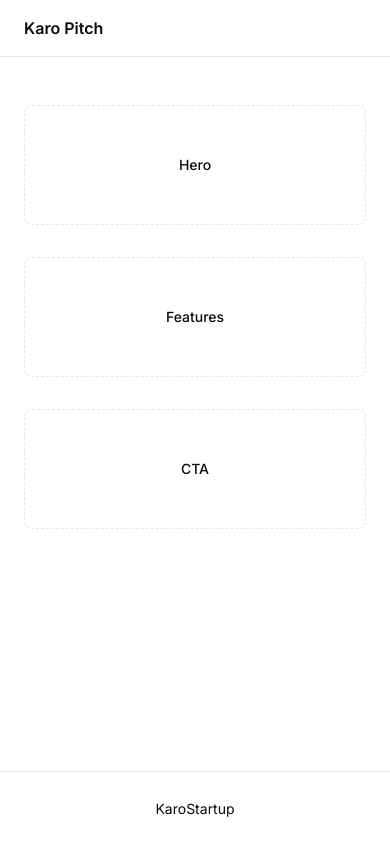
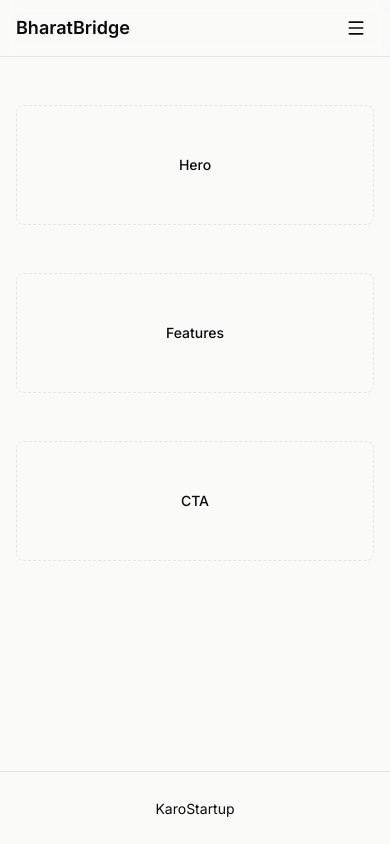
Before and after one commit to HarshYadav1711/bharatbridge-karopitch-demo, a Next.js app: page / in a window 390 px wide. Built offline with nearby package versions, Linux system fonts and the light colour scheme.

Commit message:
feat: implement design system and reusable UI components
- added responsive Navbar with startup-style navigation
- created reusable layout primitives (Container, SectionTitle, Card)
- implemented primary CTA button styles
- established typography and color hierarchy

```diff
--- a/app/globals.css
+++ b/app/globals.css
@@ -12,20 +12,24 @@
 
 @layer base {
   :root {
-    --background: oklch(1 0 0);
+    /* BharatBridge design system */
+    --primary-brand: #0b3a6b;
+    --accent-brand: #f4a261;
+    --background-neutral: #fafaf9;
+    --background: var(--background-neutral);
     --foreground: oklch(0.145 0 0);
     --card: oklch(1 0 0);
     --card-foreground: oklch(0.145 0 0);
     --popover: oklch(1 0 0);
     --popover-foreground: oklch(0.145 0 0);
-    --primary: oklch(0.205 0 0);
+    --primary: var(--primary-brand);
     --primary-foreground: oklch(0.985 0 0);
     --secondary: oklch(0.97 0 0);
     --secondary-foreground: oklch(0.205 0 0);
     --muted: oklch(0.97 0 0);
     --muted-foreground: oklch(0.556 0 0);
-    --accent: oklch(0.97 0 0);
-    --accent-foreground: oklch(0.205 0 0);
+    --accent: var(--accent-brand);
+    --accent-foreground: oklch(0.2 0 0);
     --destructive: oklch(0.577 0.245 27.325);
     --border: oklch(0.922 0 0);
     --input: oklch(0.922 0 0);
--- a/app/page.tsx
+++ b/app/page.tsx
@@ -1,15 +1,18 @@
-import { Header } from "@/components/Header";
+import { Navbar } from "@/components/Navbar";
+import { Container } from "@/components/Container";
 import { Footer } from "@/components/Footer";
 import { PlaceholderSection } from "@/sections/PlaceholderSection";
 
 export default function Home() {
   return (
     <>
-      <Header />
-      <main className="flex-1 w-full max-w-5xl mx-auto py-12 px-6 flex flex-col gap-8">
-        <PlaceholderSection label="Hero" id="hero" />
-        <PlaceholderSection label="Features" id="features" />
-        <PlaceholderSection label="CTA" id="cta" />
+      <Navbar />
+      <main className="flex-1 py-12 sm:py-16">
+        <Container className="flex flex-col gap-12 sm:gap-16">
+          <PlaceholderSection label="Hero" id="hero" />
+          <PlaceholderSection label="Features" id="features" />
+          <PlaceholderSection label="CTA" id="cta" />
+        </Container>
       </main>
       <Footer />
     </>
--- /dev/null
+++ b/components/Button.tsx
@@ -0,0 +1,65 @@
+"use client";
+
+import { forwardRef } from "react";
+import { cn } from "@/lib/utils";
+
+export type ButtonVariant = "primary" | "accent" | "outline" | "ghost";
+export type ButtonSize = "default" | "sm" | "lg";
+
+interface ButtonProps extends React.ButtonHTMLAttributes<HTMLButtonElement> {
+  variant?: ButtonVariant;
+  size?: ButtonSize;
+  children: React.ReactNode;
+  className?: string;
+}
+
+const variantStyles: Record<ButtonVariant, string> = {
+  primary:
+    "bg-primary-brand text-white hover:opacity-90 focus-visible:ring-2 focus-visible:ring-primary-brand/50 border border-transparent",
+  accent:
+    "bg-accent-brand text-white hover:opacity-90 focus-visible:ring-2 focus-visible:ring-accent-brand/50 border border-transparent",
+  outline:
+    "border border-border bg-transparent text-foreground hover:bg-muted focus-visible:ring-2 focus-visible:ring-ring",
+  ghost:
+    "bg-transparent text-foreground hover:bg-muted focus-visible:ring-2 focus-visible:ring-ring",
+};
+
+const sizeStyles: Record<ButtonSize, string> = {
+  default: "h-9 px-4 text-sm",
+  sm: "h-8 px-3 text-sm",
+  lg: "h-10 px-6 text-base",
+};
+
+const Button = forwardRef<HTMLButtonElement, ButtonProps>(
+  (
+    {
+      variant = "primary",
+      size = "default",
+      children,
+      className,
+      type = "button",
+      ...props
+    },
+    ref
+  ) => {
+    return (
+      <button
+        ref={ref}
+        type={type}
+        className={cn(
+          "inline-flex items-center justify-center rounded-lg font-medium transition-opacity focus-visible:outline-none disabled:pointer-events-none disabled:opacity-50",
+          sizeStyles[size],
+          variantStyles[variant],
+          className
+        )}
+        {...props}
+      >
+        {children}
+      </button>
+    );
+  }
+);
+
+Button.displayName = "Button";
+
+export { Button };
--- /dev/null
+++ b/components/Card.tsx
@@ -0,0 +1,46 @@
+import { cn } from "@/lib/utils";
+
+interface CardProps {
+  children: React.ReactNode;
+  className?: string;
+  as?: "div" | "article" | "section";
+}
+
+export function Card({
+  children,
+  className,
+  as: Component = "div",
+}: CardProps) {
+  return (
+    <Component
+      className={cn(
+        "rounded-xl border border-border bg-card text-card-foreground shadow-sm transition-shadow hover:shadow-md",
+        className
+      )}
+    >
+      {children}
+    </Component>
+  );
+}
+
+interface CardHeaderProps {
+  children: React.ReactNode;
+  className?: string;
+}
+
+export function CardHeader({ children, className }: CardHeaderProps) {
+  return (
+    <div className={cn("flex flex-col gap-1.5 p-6 pb-0", className)}>
+      {children}
+    </div>
+  );
+}
+
+interface CardContentProps {
+  children: React.ReactNode;
+  className?: string;
+}
+
+export function CardContent({ children, className }: CardContentProps) {
+  return <div className={cn("p-6 pt-4", className)}>{children}</div>;
+}
--- /dev/null
+++ b/components/Container.tsx
@@ -0,0 +1,24 @@
+import { cn } from "@/lib/utils";
+
+interface ContainerProps {
+  children: React.ReactNode;
+  className?: string;
+  as?: "div" | "section" | "main";
+}
+
+export function Container({
+  children,
+  className,
+  as: Component = "div",
+}: ContainerProps) {
+  return (
+    <Component
+      className={cn(
+        "w-full max-w-6xl mx-auto px-4 sm:px-6 lg:px-8",
+        className
+      )}
+    >
+      {children}
+    </Component>
+  );
+}
--- a/components/Footer.tsx
+++ b/components/Footer.tsx
@@ -1,9 +1,11 @@
+import { Container } from "@/components/Container";
+
 export function Footer() {
   return (
     <footer className="w-full border-t border-border mt-auto">
-      <div className="max-w-5xl mx-auto px-6 py-6 text-center">
+      <Container className="py-6 text-center">
         <span className="text-muted-foreground text-sm">KaroStartup</span>
-      </div>
+      </Container>
     </footer>
   );
 }
--- /dev/null
+++ b/components/Navbar.tsx
@@ -0,0 +1,117 @@
+"use client";
+
+import { useState } from "react";
+import Link from "next/link";
+import { Menu, X } from "lucide-react";
+import { Container } from "@/components/Container";
+import { Button } from "@/components/Button";
+import { cn } from "@/lib/utils";
+
+export interface NavLink {
+  label: string;
+  href: string;
+}
+
+const defaultLinks: NavLink[] = [
+  { label: "For Founders", href: "#" },
+  { label: "For Investors", href: "#" },
+  { label: "About", href: "#" },
+];
+
+interface NavbarProps {
+  links?: NavLink[];
+  applyHref?: string;
+  applyLabel?: string;
+}
+
+export function Navbar({
+  links = defaultLinks,
+  applyHref = "#apply",
+  applyLabel = "Apply",
+}: NavbarProps) {
+  const [mobileOpen, setMobileOpen] = useState(false);
+
+  return (
+    <header className="sticky top-0 z-50 w-full border-b border-border bg-background/95 backdrop-blur supports-[backdrop-filter]:bg-background/80">
+      <Container as="div">
+        <nav
+          className="flex h-14 sm:h-16 items-center justify-between gap-4"
+          aria-label="Main navigation"
+        >
+          <Link
+            href="/"
+            className="text-lg font-semibold text-foreground hover:opacity-80 transition-opacity shrink-0"
+          >
+            BharatBridge
+          </Link>
+
+          {/* Desktop nav */}
+          <div className="hidden md:flex md:items-center md:gap-8">
+            {links.map((link) => (
+              <Link
+                key={link.href}
+                href={link.href}
+                className="text-sm font-medium text-muted-foreground hover:text-foreground transition-colors"
+              >
+                {link.label}
+              </Link>
+            ))}
+            <Link href={applyHref}>
+              <Button variant="accent" size="sm">
+                {applyLabel}
+              </Button>
+            </Link>
+          </div>
+
+          {/* Mobile menu button */}
+          <button
+            type="button"
+            className="md:hidden inline-flex items-center justify-center p-2 rounded-lg text-foreground hover:bg-muted focus-visible:ring-2 focus-visible:ring-ring focus-visible:outline-none"
+            aria-expanded={mobileOpen ? "true" : "false"}
+            aria-controls="mobile-nav"
+            onClick={() => setMobileOpen((prev) => !prev)}
+          >
+            <span className="sr-only">
+              {mobileOpen ? "Close menu" : "Open menu"}
+            </span>
+            {mobileOpen ? (
+              <X className="h-5 w-5" aria-hidden />
+            ) : (
+              <Menu className="h-5 w-5" aria-hidden />
+            )}
+          </button>
+        </nav>
+
+        {/* Mobile nav panel */}
+        <div
+          id="mobile-nav"
+          className={cn(
+            "md:hidden overflow-hidden transition-[max-height] duration-200 ease-in-out",
+            mobileOpen ? "max-h-80" : "max-h-0"
+          )}
+          aria-hidden={!mobileOpen ? "true" : "false"}
+        >
+          <div className="flex flex-col gap-1 py-4 border-t border-border">
+            {links.map((link) => (
+              <Link
+                key={link.href}
+                href={link.href}
+                className="px-2 py-2.5 text-sm font-medium text-foreground hover:bg-muted rounded-lg transition-colors"
+                onClick={() => setMobileOpen(false)}
+              >
+                {link.label}
+              </Link>
+            ))}
+            <div className="pt-2 px-2">
+              <Link href={applyHref} onClick={() => setMobileOpen(false)}>
+                <Button variant="accent" size="default" className="w-full">
+                  {applyLabel}
+                </Button>
+              </Link>
+            </div>
+          </div>
+        </div>
+      </Container>
+    </header>
+  );
+}
--- /dev/null
+++ b/components/SectionTitle.tsx
@@ -0,0 +1,35 @@
+import { cn } from "@/lib/utils";
+
+interface SectionTitleProps {
+  title: React.ReactNode;
+  subtitle?: React.ReactNode;
+  align?: "left" | "center";
+  className?: string;
+}
+
+export function SectionTitle({
+  title,
+  subtitle,
+  align = "center",
+  className,
+}: SectionTitleProps) {
+  return (
+    <div
+      className={cn(
+        "flex flex-col gap-2",
+        align === "center" && "text-center mx-auto",
+        align === "left" && "text-left",
+        className
+      )}
+    >
+      <h2 className="text-section text-foreground font-semibold tracking-tight sm:text-display-sm">
+        {title}
+      </h2>
+      {subtitle != null && (
+        <p className="text-body-lg text-muted-foreground max-w-2xl">
+          {subtitle}
+        </p>
+      )}
+    </div>
+  );
+}
--- a/tailwind.config.ts
+++ b/tailwind.config.ts
@@ -16,6 +16,15 @@ const config: Config = {
         foreground: "var(--foreground)",
         border: "var(--border)",
         ring: "var(--ring)",
+        "primary-brand": "var(--primary-brand)",
+        "accent-brand": "var(--accent-brand)",
+      },
+      fontSize: {
+        "display-lg": ["2.5rem", { lineHeight: "1.2", fontWeight: "700" }],
+        "display-sm": ["2rem", { lineHeight: "1.25", fontWeight: "700" }],
+        "section": ["1.5rem", { lineHeight: "1.3", fontWeight: "600" }],
+        "body-lg": ["1.125rem", { lineHeight: "1.6" }],
+        "body": ["1rem", { lineHeight: "1.6" }],
       },
     },
   },
```
